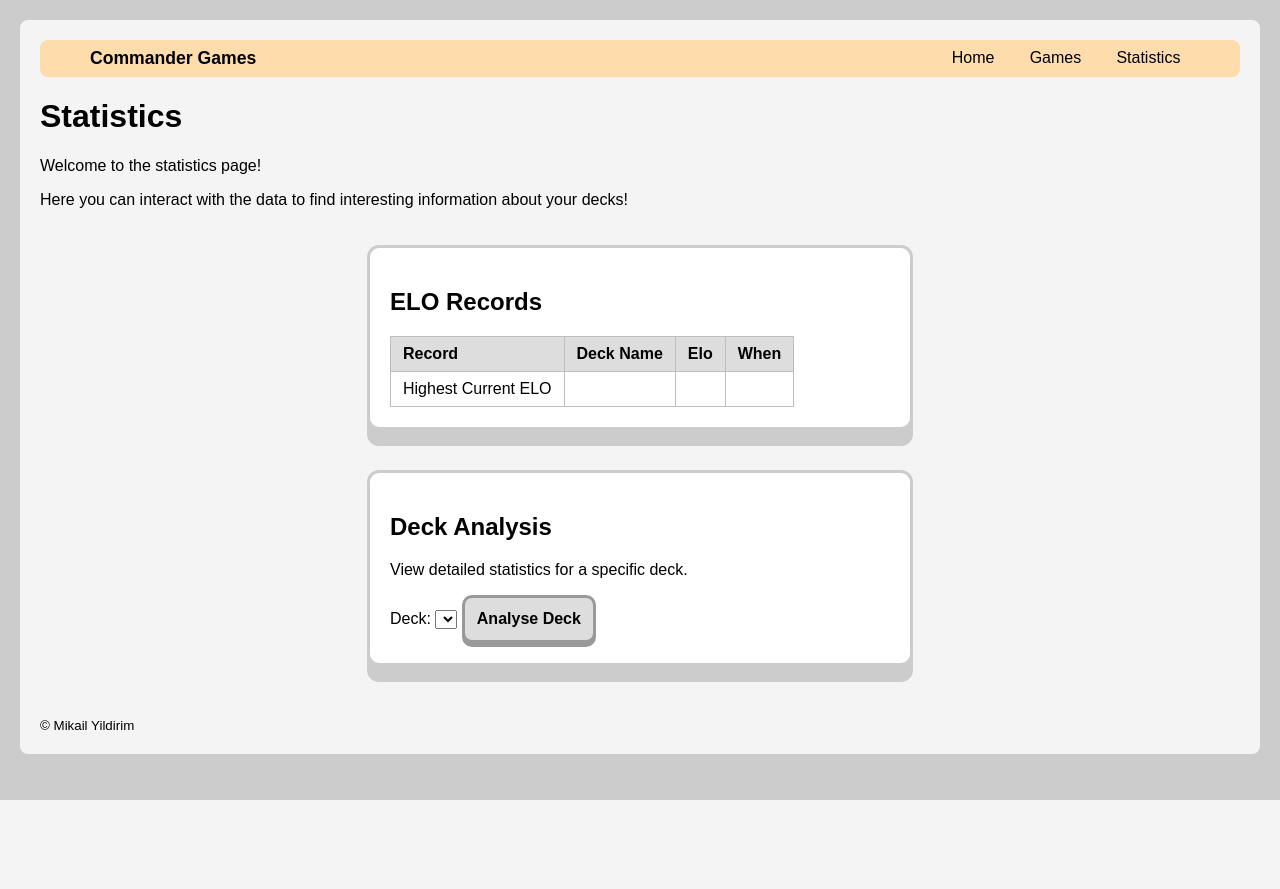
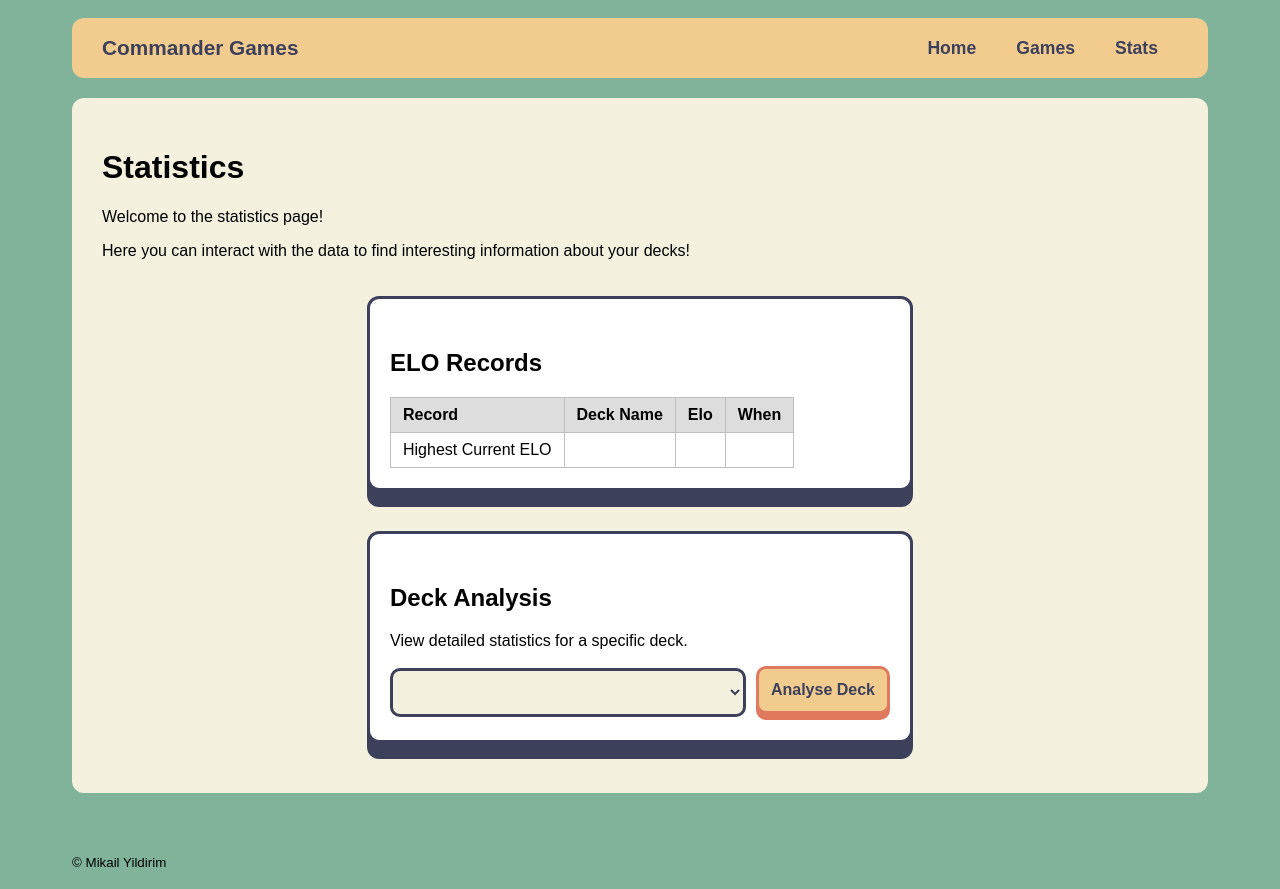
Before and after one commit to mikthelegend/commander_games, a Flask app: page /stats in a window 1280 px wide. Before the commit the page ends 800 px from the top, so only its background shows below. Run offline with Flask 3, Linux system fonts and the light colour scheme; data that the repository does not hold is empty.

Commit message:
add colours, style dropdowns

```diff
--- a/static/style.css
+++ b/static/style.css
@@ -1,13 +1,32 @@
+:root {
+  --bg: #81B29A;
+  --bar: #F2CC8F;
+  --border: #3D405B;
+  --button: #E07A5F;
+  --main: #F4F1DE;
+}
+
 html {
   font-family: Arial, sans-serif;
-  background-color: #ccc;
+  background-color: #81b29a;
 }
 
 body {
-  margin: 20px;
-  padding: 20px;
-  background-color: #f4f4f4;
-  border-radius: 8px;
+  padding: 10px;
+  padding: 10px 5vw;
+}
+
+main {
+  padding: 30px;
+  background-color: var(--main);
+  border-radius: 12px;
+  margin-top: 20px;
+  margin-bottom: 60px;
+}
+
+h2 {
+  margin-top: 30px;
+  margin-bottom: 4px;
 }
 
 .please_wait {
@@ -44,25 +63,50 @@ th {
   background-color: #ddd;
 }
 
+/*
+  NOTE: Buttons must be placed inside a flexbox (Eg. <div class="flex-row">).
+  Otherwise, they move the rest of the page when hovered.
+*/
 button {
   padding: 12px;
-  margin-right: 10px;
+  margin-bottom: 6px;
   border-radius: 10px;
-  /*
-  background-color: #ffdcab;
-  border: 3px solid #bb9867;
-  box-shadow: 0 4px 0 #bb9867;
-  */
-  background-color: #ddd;
-  border: 3px solid #999;
-  box-shadow: 0 4px 0 #999;
-  /*color: #fff;*/
+  background-color: var(--bar);
+  color: var(--border);
+  border: 3px solid var(--button);
+  box-shadow: 0 6px 0 var(--button);
   font-size: 1rem;
   font-weight: bold;
+  width: max-content;
+  align-self: center;
 }
 
 button:hover {
   cursor:pointer;
+  box-shadow: 0 0px 0 var(--button);
+  margin-top: 6px;
+  margin-bottom: 0;
+}
+
+select {
+  padding: 12px;
+  border-radius: 10px;
+  background-color: var(--main);
+  color: var(--border);
+  border: 3px solid var(--border);
+  font-size: 1rem;
+  font-weight: bold;
+  flex-grow: 1;
+}
+
+select,
+::picker(select) {
+  appearance: base-select;
+}
+
+select::picker-icon {
+  margin-right: 10px;
+  color: var(--border);
 }
 
 #stats_container {
@@ -86,43 +130,54 @@ button:hover {
 
 #deck_image {
   display: none;
+  /*
   position: absolute;
   left: 50%;
   transform: translate(130px, -120px);
   max-width: 120px;
+  */
+  margin: 20px;
+  max-width: 260px;
   height: auto;
+  border-radius: 10px;
+  align-self: center;
 }
 
 .block {
+  display: flex;
+  flex-direction: column;
   width: 500px;
   margin: 20px;
   padding: 20px;
   background-color: #fff;
-  border: 3px solid #ccc;
+  border: 3px solid var(--border);
   border-radius: 12px;
-  box-shadow: 0 16px 0 #ccc;
+  box-shadow: 0 16px 0 var(--border);
 }
 
 .site-header {
-  background: #ffdcab;
+  display: flex;
+  justify-content: space-between;
+  background-color: var(--bar);
   color: #000;
-  padding: 0.5rem 1rem;
-  border-radius: 8px;
+  padding: 0 30px;
+  border-radius: 12px;
+  min-height:30px;
 }
 
 .top-nav {
   display: flex;
   align-items: center;
   justify-content: space-between;
-  max-width: 1100px;
-  margin: 0 auto;
+  flex-grow: 1;
+  min-height: 60px;
 }
 
 .top-nav .logo {
-  color: #000;
+  color: var(--border);
   text-decoration: none;
-  font-weight: 700;
-  font-size: 1.1rem;
+  font-weight: bold;
+  font-size: 1.3rem;
 }
 
 .nav-list {
@@ -130,18 +185,23 @@ button:hover {
   margin: 0;
   padding: 0;
   display: flex;
-  gap: 1rem;
+  align-items: center;
+  min-height: 40px;
 }
 
 .nav-list a {
-  color: #000;
+  color: var(--border);
   text-decoration: none;
-  padding: 0.4rem 0.6rem;
-  border-radius: 4px;
+  font-weight: bold;
+  font-size: 1.1em;
+  padding: 12px 20px;
+  border-radius: 8px;
 }
 
 .nav-list a:hover {
-  background: rgba(255, 255, 255, 0.08);
+  background: rgba(0, 0, 0, 0.06);
+  background: var(--button);
+  color: #fff;
 }
 
 #games_table {
@@ -157,12 +217,18 @@ button:hover {
   gap: 1em;
 }
 
-#test {
+.flex-row {
+  display: flex;
+  justify-content: center;
+  gap: 10px;
+  align-items: center;
+  flex-wrap: wrap;
+}
+
+.flex-col {
   display: flex;
   flex-direction: column;
-  background-color: blue;
-  flex-grow: 1;
-  justify-content: space-between;
+  align-items: center;
 }
 
 .card {
--- a/templates/base.html
+++ b/templates/base.html
@@ -13,7 +13,7 @@
             <ul class="nav-list">
                 <li><a href="{{ url_for('index') }}">Home</a></li>
                 <li><a href="{{ url_for('games') }}">Games</a></li>
-                <li><a href="{{ url_for('stats') }}">Statistics</a></li>
+                <li><a href="{{ url_for('stats') }}">Stats</a></li>
             </ul>
         </nav>
     </header>
--- a/templates/games.html
+++ b/templates/games.html
@@ -5,8 +5,10 @@
 {% block content %}
 <div class="games-page">
     <h1>Games</h1>
-    <button id="add_new_game_button">Add New Game</button>
-    <button id="refresh_games_button">Refresh Games</button>
+    <div class="flex-row">
+        <button id="add_new_game_button">Add New Game</button>
+        <button id="refresh_games_button">Refresh Games</button>
+    </div>
     {% include "new_game.html" %}
     <table id="games_table" class="games-table">
         <tr>
--- a/templates/stats.html
+++ b/templates/stats.html
@@ -23,10 +23,11 @@
             <h2>ELO Records</h2>
         </div>
         <div class="card_body">
-            <strong>Highest Current ELO:</strong><p id="highest_current_elo"></p>
-            <strong>Lowest Current ELO:</strong><p id="lowest_current_elo"></p>
-            <strong>Highest ELO Ever:</strong><p id="highest_elo_ever"></p>
-            <strong>Lowest ELO Ever:</strong><p id="lowest_elo_ever"></p>
+            <!-- Change to "Current Lowest ELO" and "All Time Lowest ELO"? -->
+            <b>Highest Current ELO:</b><p id="highest_current_elo"></p> <br>
+            <b>Lowest Current ELO:</b><p id="lowest_current_elo"></p> <br>
+            <b>Highest ELO Ever:</b><p id="highest_elo_ever"></p> <br>
+            <b>Lowest ELO Ever:</b><p id="lowest_elo_ever"></p>
         </div>
         <div class="card_footer">
             <p>Note: "Current ELO" refers to most recent ELO of each deck, while "ELO Ever" refers to the highest or lowest ELO that any deck has ever achieved.</p>
@@ -35,11 +36,13 @@
     <div class="block" id="analysis_container">
         <h2>Deck Analysis</h2>
         <p>View detailed statistics for a specific deck.</p>
-        <label for="deck_analysis_dropdown">Deck:</label>
-        <select id="deck_analysis_dropdown" name="deck_analysis_dropdown">
-            <!-- Options will be populated dynamically -->
-        </select>
-        <button id="analyse_button">Analyse Deck</button>
+        <div class="flex-row">
+            <!-- <label for="deck_analysis_dropdown">Deck:</label> -->
+            <select id="deck_analysis_dropdown" name="deck_analysis_dropdown">
+                <!-- Options will be populated dynamically -->
+            </select>
+            <button id="analyse_button">Analyse Deck</button>
+        </div>
         <img id="deck_image" src="" alt="Deck Image">
         <div id="analysis_results_container" style="display: none;">
             <div id="analysis_results_widescreen">
@@ -84,14 +87,14 @@
             </div>
             <div id="analysis_results_mobile">
                 <h3>Deck Analysis:</h3>
-                <p><strong>Deck Name:</strong> <span id="deck_name_mobile"></span></p>
-                <p><strong>Games Played:</strong> <span id="deck_games_played_mobile"></span></p>
-                <p><strong>Last Played:</strong> <span id="deck_last_played_mobile"></span></p>
-                <p><strong>Win Rate:</strong> <span id="deck_win_rate_mobile"></span></p>
-                <p><strong>Current ELO:</strong> <span id="deck_elo_mobile"></span></p>
-                <p><strong>Avrg Opponent ELO:</strong> <span id="deck_avrg_opponent_elo_mobile"></span></p>
-                <p><strong>Avrg Opponent ELO | Win:</strong> <span id="deck_avrg_opponent_elo_when_win_mobile"></span></p>
-                <p><strong>Avrg Opponent ELO | Lose:</strong> <span id="deck_avrg_opponent_elo_when_lose_mobile"></span></p>
+                <p><b>Deck Name:</b> <span id="deck_name_mobile"></span></p>
+                <p><b>Games Played:</b> <span id="deck_games_played_mobile"></span></p>
+                <p><b>Last Played:</b> <span id="deck_last_played_mobile"></span></p>
+                <p><b>Win Rate:</b> <span id="deck_win_rate_mobile"></span></p>
+                <p><b>Current ELO:</b> <span id="deck_elo_mobile"></span></p>
+                <p><b>Avrg Opponent ELO:</b> <span id="deck_avrg_opponent_elo_mobile"></span></p>
+                <p><b>Avrg Opponent ELO | Win:</b> <span id="deck_avrg_opponent_elo_when_win_mobile"></span></p>
+                <p><b>Avrg Opponent ELO | Lose:</b> <span id="deck_avrg_opponent_elo_when_lose_mobile"></span></p>
                 <table id="deck_opponents_mobile"></table>
             </div>
         </div>
```
Also changed, not shown: other parts of static/style.css (+19 -11 lines), templates/index.html (+5 -6 lines).
